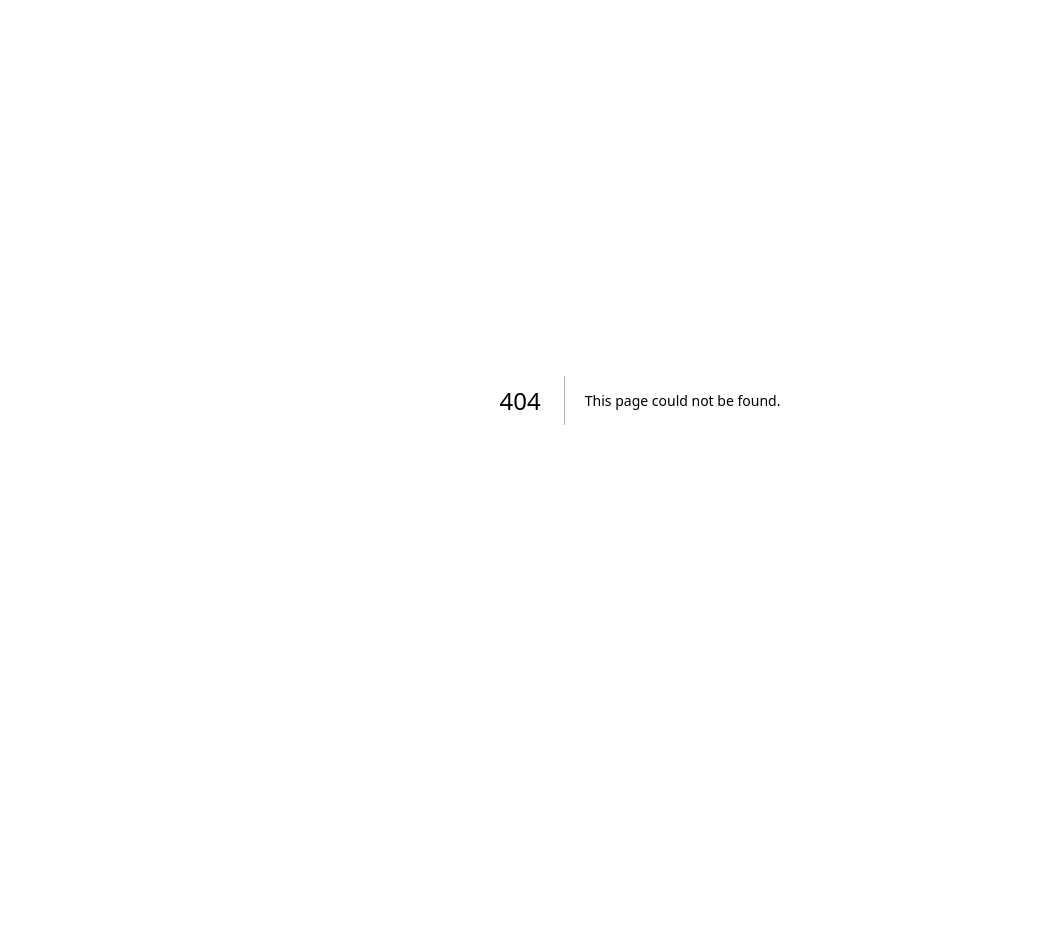
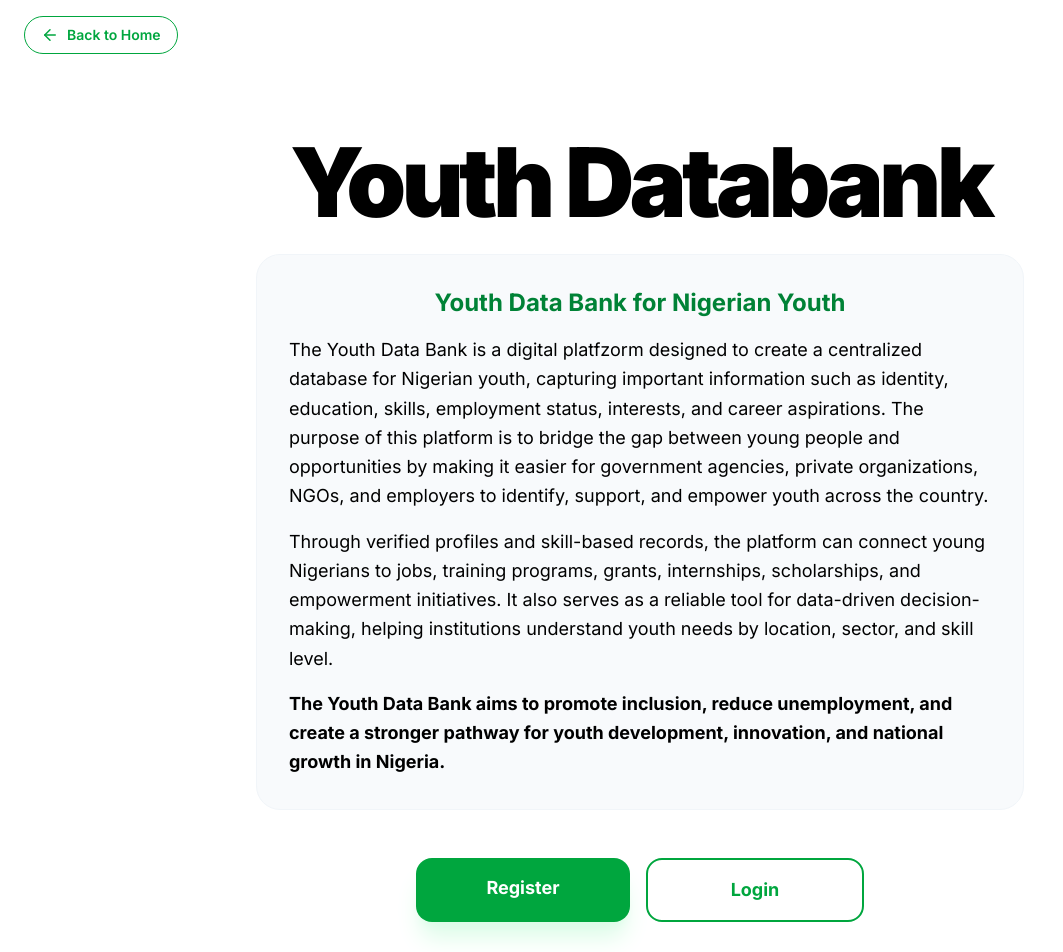
Before and after one commit to Balami7/fmydurep, a Next.js app: page /youth in a window 1280 px wide. Before the commit this address had no page. Shown: the top 952 px of the page, without its empty margins (0-1063 px from the left). Before the commit the page ends 800 px from the top, so only its background shows below. Built offline with nearby package versions, Linux system fonts and the light colour scheme.

Commit message:
Add files via upload

```diff
--- /dev/null
+++ b/app/youth/page.tsx
@@ -0,0 +1,65 @@
+import React from 'react';
+import Link from 'next/link'; // Import Link for Next.js routing
+import { ArrowLeft } from 'lucide-react';
+
+export default function LandingPage() {
+  return (
+    <div className="min-h-screen bg-white font-sans text-black">
+      {/* Top Navigation Bar */}
+      <nav className="flex items-center justify-between px-6 py-4 max-w-7xl mx-auto">
+
+        {/* Back to Home Link */}
+        <Link href="/" className="flex items-center gap-2 px-4 py-2 text-sm font-semibold text-green-600 border border-green-600 rounded-full hover:bg-green-50 transition-all">
+          <ArrowLeft size={18} />
+          Back to Home
+        </Link>
+      </nav>
+
+      {/* Hero Section */}
+      <main className="flex flex-col items-center justify-center text-center px-6 pt-16 pb-32 max-w-5xl mx-auto">
+        <h1 className="text-5xl md:text-8xl font-black text-black mb-6 tracking-tighter">
+          Youth Databank
+        </h1>
+
+        {/* Hero subtext - set to text-black */}
+       {/*<p className="text-xl md:text-2xl text-black mb-8 max-w-2xl leading-relaxed font-medium">
+          A one stop shop for all youth activities.
+        </p>*/}
+
+        {/* Detailed Write-up Section */}
+        <div className="max-w-3xl mb-12 text-left bg-slate-50 p-8 rounded-3xl border border-slate-100">
+          <h2 className= "text-center text-2xl font-bold text-green-700 mb-4">
+            Youth Data Bank for Nigerian Youth
+          </h2>
+          <div className="space-y-4 text-black leading-relaxed text-lg">
+            <p>
+              The Youth Data Bank is a digital platfzorm designed to create a centralized database for Nigerian youth, capturing important information such as identity, education, skills, employment status, interests, and career aspirations. The purpose of this platform is to bridge the gap between young people and opportunities by making it easier for government agencies, private organizations, NGOs, and employers to identify, support, and empower youth across the country.
+            </p>
+            <p>
+              Through verified profiles and skill-based records, the platform can connect young Nigerians to jobs, training programs, grants, internships, scholarships, and empowerment initiatives. It also serves as a reliable tool for data-driven decision-making, helping institutions understand youth needs by location, sector, and skill level.
+            </p>
+            <p className="font-bold">
+              The Youth Data Bank aims to promote inclusion, reduce unemployment, and create a stronger pathway for youth development, innovation, and national growth in Nigeria.
+            </p>
+          </div>
+        </div>
+
+        {/* Action Buttons */}
+        <div className="flex flex-col sm:flex-row gap-4 w-full max-w-md justify-center">
+          <Link
+            href="https://urep-ng.vercel.app/databank"
+            className="flex-1 text-center px-8 py-4 bg-green-600 text-white rounded-2xl text-lg font-bold hover:bg-green-700 hover:-translate-y-1 transition-all shadow-xl shadow-green-100"
+          >
+            Register
+          </Link>
+          <Link
+            href="https://urep-ng.vercel.app/login"
+            className="flex-1 text-center px-8 py-4 bg-white text-green-600 border-2 border-green-600 rounded-2xl text-lg font-bold hover:bg-green-50 transition-all"
+          >
+            Login
+          </Link>
+        </div>
+      </main>
+    </div>
+  );
+}
```
